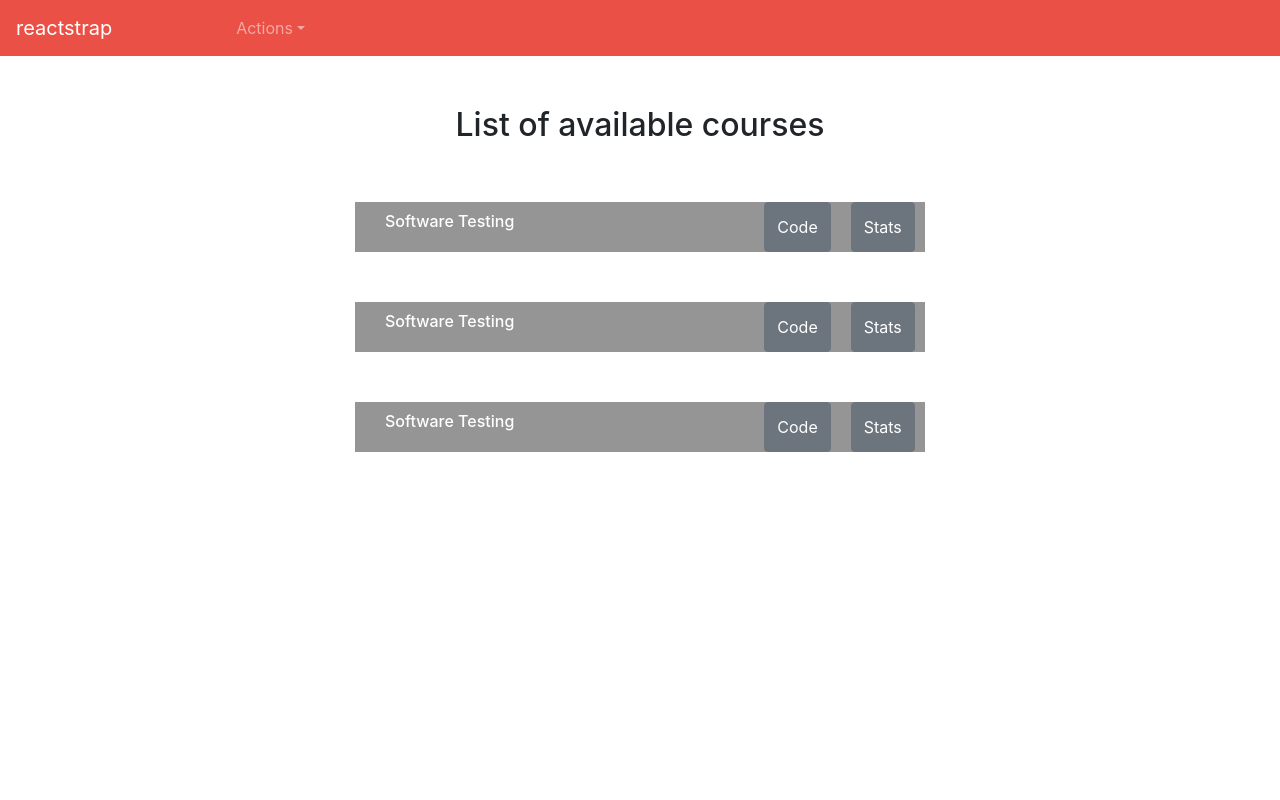
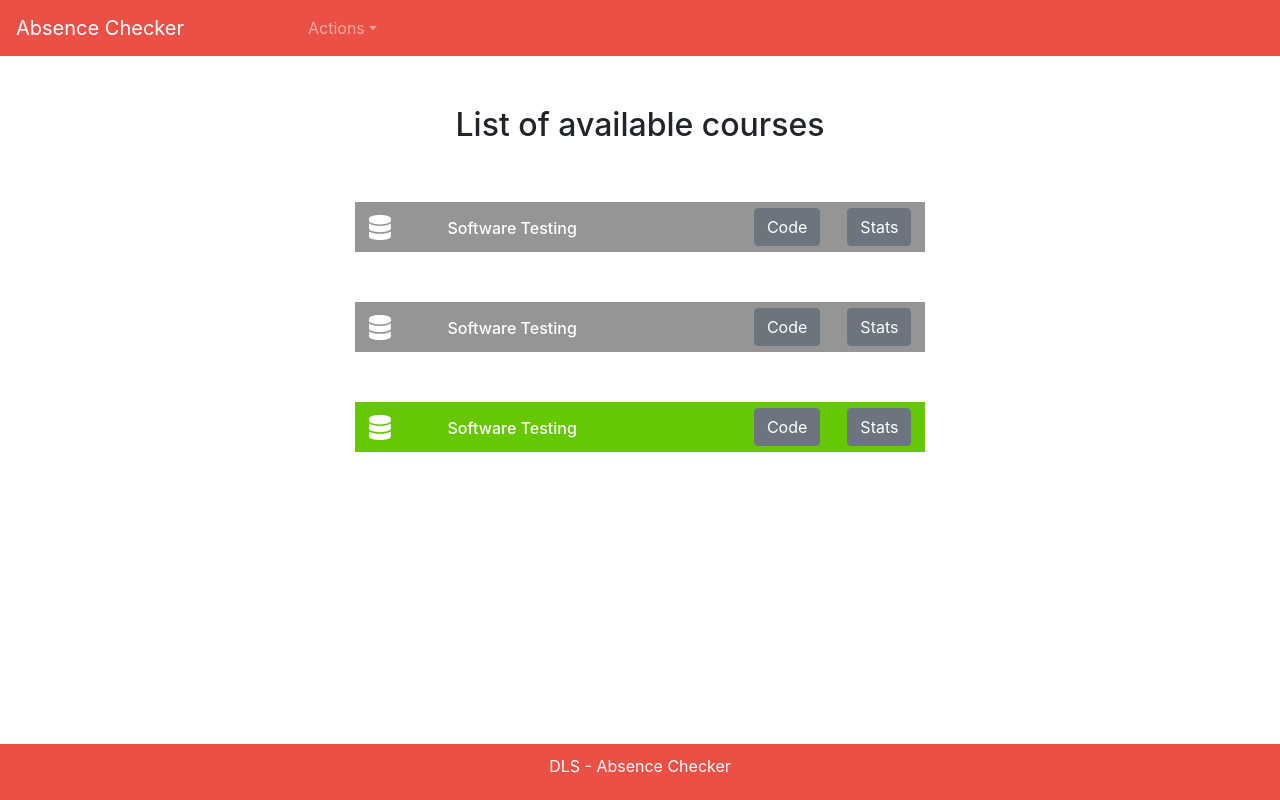
Before and after one commit to VillentretenmerthTheCoder/absence_checker, a React (Create React App) app: page /student-main in a window 1280 px wide. Built offline with nearby package versions, Linux system fonts and the light colour scheme.

Commit message:
add footer, fix student main page

```diff
--- a/package.json
+++ b/package.json
@@ -3,6 +3,10 @@
   "version": "0.1.0",
   "private": true,
   "dependencies": {
+    "@fortawesome/fontawesome-free": "^5.15.3",
+    "@fortawesome/fontawesome-svg-core": "^1.2.35",
+    "@fortawesome/free-solid-svg-icons": "^5.15.3",
+    "@fortawesome/react-fontawesome": "^0.1.14",
     "@testing-library/jest-dom": "^5.12.0",
     "@testing-library/react": "^11.2.6",
     "@testing-library/user-event": "^12.8.3",
--- /dev/null
+++ b/src/Components/Footer/Footer.module.scss
@@ -0,0 +1,13 @@
+.Wrapper {
+    position: absolute;
+    bottom: 0px;
+    width: 100%;
+}
+
+.Footer{
+    background-color: rgb(234, 80, 69);
+    height: 56px;
+    color: #fff;
+    display: flex;
+    justify-content: center;
+}
--- /dev/null
+++ b/src/Components/Footer/Footer.tsx
@@ -0,0 +1,17 @@
+import React, { useState } from 'react';
+
+
+import styles from './Footer.module.scss';
+
+const  Footer  = () => {
+
+        return(
+        <div className={styles.Wrapper}>
+            <div className={styles.Footer}>
+                <span style={{marginTop: 10}} >DLS - Absence Checker</span>
+            </div>
+        </div>
+        );
+}
+
+export default Footer;
--- /dev/null
+++ b/src/Components/Footer/Index.tsx
@@ -0,0 +1 @@
+export * from './Footer';
--- a/src/Components/Navbar/NavigationBar.tsx
+++ b/src/Components/Navbar/NavigationBar.tsx
@@ -23,7 +23,7 @@ const  NavigationBar  = () => {
         return(
         <div>
             <Navbar className={styles.NavigationBar}  dark expand="md">
-                <NavbarBrand href="/">reactstrap</NavbarBrand>
+                <NavbarBrand href="/">Absence Checker</NavbarBrand>
                 <NavbarToggler onClick={toggle} />
                 <Collapse isOpen={isOpen} navbar>
                 <Nav className="mr-auto" navbar>
--- a/src/Pages/Students/MainPage.module.scss
+++ b/src/Pages/Students/MainPage.module.scss
@@ -4,11 +4,26 @@
     color: #ffff;
     background-color: #959595;
     display: flex;
-    justify-content: left;
     margin-top: 50px;
+    align-items: center;
+    justify-content: space-around;
+
+    &_active{
+        @extend .box_subject;
+        background-color: #66c804;
+    }
 
     h6{
+
         margin-top: 10px;
         margin-left: 30px;
+        margin-right: 150px;
+
+    }
+
+
+
+    .ButtonAction{
+            margin-left: auto;
     }
 }
--- a/src/Pages/Students/MainPageStudent.tsx
+++ b/src/Pages/Students/MainPageStudent.tsx
@@ -1,9 +1,13 @@
 import React from 'react';
 import { Button, Container, Row } from 'reactstrap';
+import Footer from '../../Components/Footer/Footer';
 import NavigationBar from '../../Components/Navbar/NavigationBar';
 import styles from './MainPage.module.scss';
+import { FontAwesomeIcon } from '@fortawesome/react-fontawesome';
+import { faDatabase } from '@fortawesome/free-solid-svg-icons';
 
 const  MainPageStudent  = () => {
+
         return(
             <div>
                 <NavigationBar/>
@@ -13,31 +17,35 @@ const  MainPageStudent  = () => {
                     </Row>
                     <Row style={{display: 'flex', justifyContent: 'center'}} >
                         <div className={styles.box_subject}>
-                            <h6>Software Testing</h6>
-                            <Button style={{marginLeft: 250,marginRight: 20}}> Code</Button>
+                            <FontAwesomeIcon style={{fontSize: 25}} icon={faDatabase} size="lg" />
+                            <h6 >Software Testing</h6>
+                            <Button > Code</Button>
                             <Button> Stats</Button>
+
                         </div>
                    </Row>
                    <Row style={{display: 'flex', justifyContent: 'center'}} >
 
-                        <div className={styles.box_subject}>
-                            <h6>Software Testing</h6>
-                            <Button style={{marginLeft: 250,marginRight: 20}}> Code</Button>
+                   <div className={styles.box_subject}>
+                            <FontAwesomeIcon style={{fontSize: 25}} icon={faDatabase} size="lg" />
+                            <h6 >Software Testing</h6>
+                            <Button > Code</Button>
                             <Button> Stats</Button>
+
                         </div>
                     </Row>
 
                     <Row style={{display: 'flex', justifyContent: 'center'}} >
-
-                        <div className={styles.box_subject}>
-                            <h6>Software Testing</h6>
-                            <Button style={{marginLeft: 250,marginRight: 20}}> Code</Button>
+                    <div className={styles.box_subject_active}>
+                            <FontAwesomeIcon style={{fontSize: 25}} icon={faDatabase} size="lg" />
+                            <h6 >Software Testing</h6>
+                            <Button > Code</Button>
                             <Button> Stats</Button>
                         </div>
                     </Row>
 
                 </Container>
-
+                <Footer/>
             </div>
         )
 }
```
Also changed, not shown: 1 other file (tests, documents, lock files or other folders).
